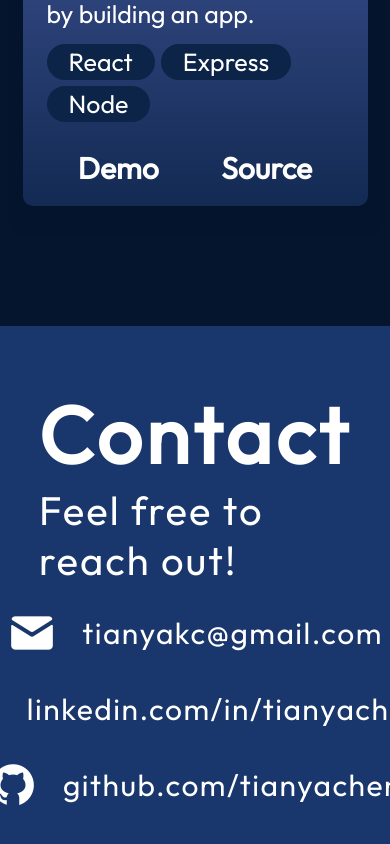
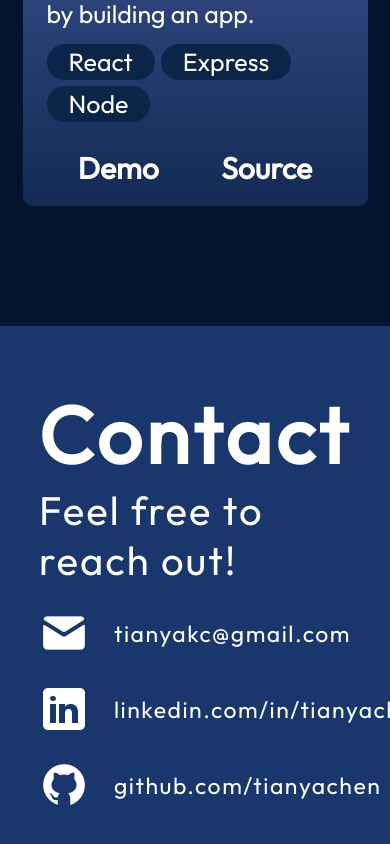
Before and after one commit to tianyachen/portfolio, a React (Vite) app: page / in a window 390 px wide. Shown: the part 4682-5526 px from the top of the page. Built offline with nearby package versions, Linux system fonts and the light colour scheme.

Commit message:
reduced the font size of contact links when window is small and align-items to left.

```diff
--- a/src/components/Contact/Contact.module.css
+++ b/src/components/Contact/Contact.module.css
@@ -59,6 +59,10 @@
   }
 
   .links {
-    align-items: center;
+    align-items: left;
+  }
+
+  .link a {
+    font-size: 23px;
   }
 }
```
